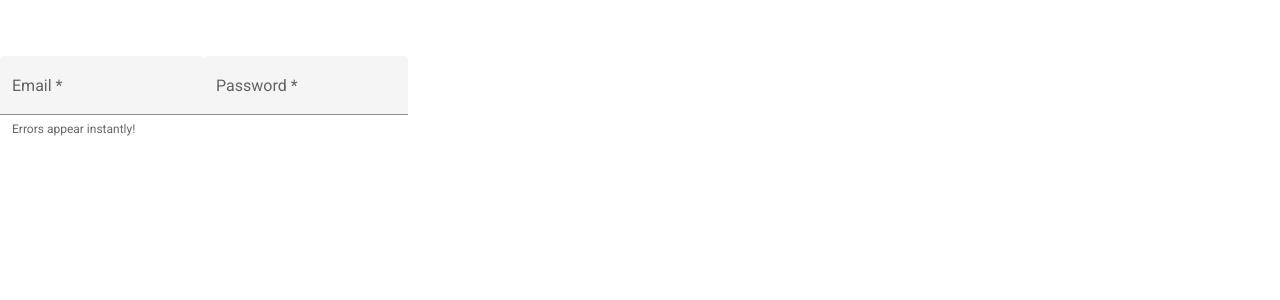
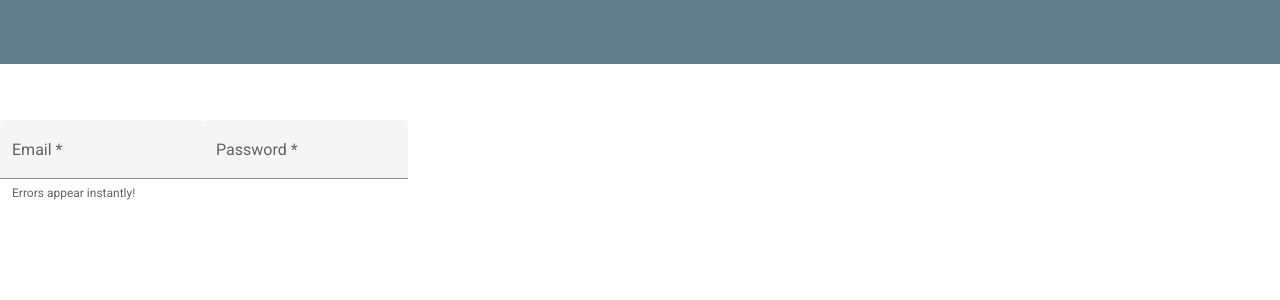
Before and after one commit to Flash2104/airsoft-social, an Angular app in the folder strikeball-spa/: page / in a window 1280 px wide. Shown: the top 300 px of the page. Built offline with nearby package versions, Linux system fonts and the light colour scheme.

Commit message:
mat toolbar

```diff
--- a/strikeball-spa/src/app/app.component.html
+++ b/strikeball-spa/src/app/app.component.html
@@ -1,5 +1,7 @@
 <div class="container">
-  <div class="header"></div>
+  <mat-toolbar color="primary">
+
+  </mat-toolbar>
   <div class="main">
     <router-outlet></router-outlet>
   </div>
--- a/strikeball-spa/src/app/app.module.ts
+++ b/strikeball-spa/src/app/app.module.ts
@@ -5,16 +5,14 @@ import { BrowserModule } from '@angular/platform-browser';
 import { AppRoutingModule } from './app-routing.module';
 import { AppComponent } from './app.component';
 import { BrowserAnimationsModule } from '@angular/platform-browser/animations';
-import {MatInputModule} from '@angular/material/input';
-import { FormsModule } from '@angular/forms';
+import {MatToolbarModule} from '@angular/material/toolbar';
 
 @NgModule({
   declarations: [
     AppComponent
   ],
   imports: [
-    MatInputModule,
-    FormsModule,
+    MatToolbarModule,
     BrowserModule,
     AuthModule,
     AppRoutingModule,
--- a/strikeball-spa/src/app/auth/sign-in/sign-in.component.ts
+++ b/strikeball-spa/src/app/auth/sign-in/sign-in.component.ts
@@ -17,6 +17,7 @@ export class SignInComponent implements OnInit {
   constructor() { }
 
   ngOnInit(): void {
+    this.form.controls['password']
   }
 
 }
--- a/strikeball-spa/src/styles.scss
+++ b/strikeball-spa/src/styles.scss
@@ -11,7 +11,7 @@
 // Define the palettes for your theme using the Material Design palettes available in palette.scss
 // (imported above). For each palette, you can optionally specify a default, lighter, and darker
 // hue. Available color palettes: https://material.io/design/color/
-$strikeball-spa-primary: mat.define-palette(mat.$red-palette);
+$strikeball-spa-primary: mat.define-palette(mat.$blue-gray-palette);
 $strikeball-spa-accent: mat.define-palette(mat.$green-palette);
 
 // The warn palette is optional (defaults to red).
```
